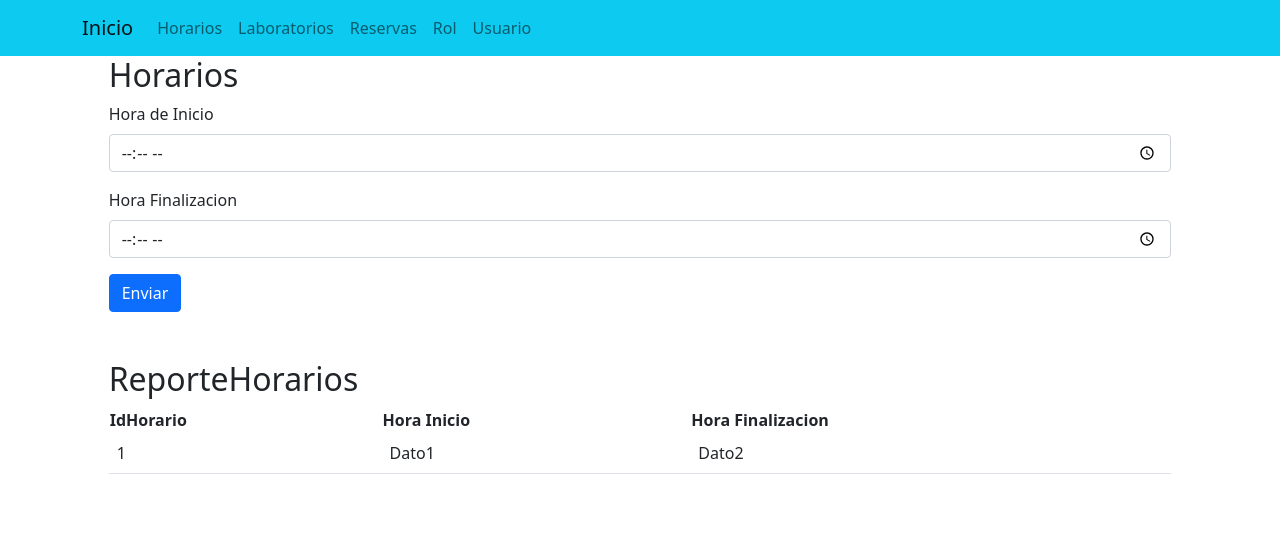
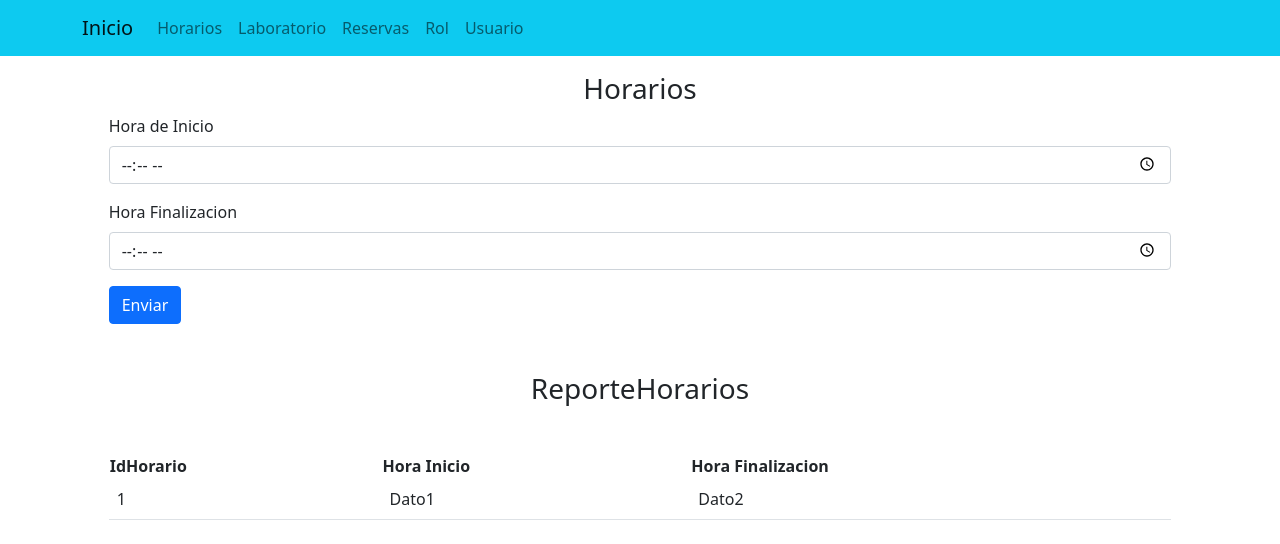
Before and after one commit to mariel2494/Proyecto-DAW1-React, a React (Vite) app in the folder Proyecto-React/: page /horarios in a window 1280 px wide. Shown: the top 544 px of the page. Built offline with nearby package versions, Linux system fonts and the light colour scheme.

Commit message:
Correciones centrados texto

```diff
--- a/Proyecto-React/src/componentes/Horarios.jsx
+++ b/Proyecto-React/src/componentes/Horarios.jsx
@@ -13,7 +13,7 @@ export const Horarios = () => {
 <container>
   <Row className="justify-content-md-center">
     <Col xs md='10'>
-    <h2>Horarios</h2>
+    <h3 className='text-center'>Horarios</h3>
 <Form >
       <Form.Group className="mb-3" controlId="formBasicEmail">
         <Form.Label>Hora de Inicio</Form.Label>
@@ -31,7 +31,7 @@ export const Horarios = () => {
     </Form>
 
 
-      <h2>ReporteHorarios</h2>
+      <h3 className='text-center mb-5'>ReporteHorarios</h3>
       <table class='table'>
         <th>IdHorario</th>
         <th>Hora Inicio</th>
--- a/Proyecto-React/src/componentes/Menu.jsx
+++ b/Proyecto-React/src/componentes/Menu.jsx
@@ -7,14 +7,14 @@ import Navbar from 'react-bootstrap/Navbar';
 export const Menu = () => {
   return (
     <>
-<Navbar bg="info" data-bs-theme="dark" expand="lg" className="bg-body-tertiary">
+<Navbar bg="info" data-bs-theme="dark" expand="lg" className="bg-body-tertiary mb-3">
       <Container>
         <Navbar.Brand href="inicio">Inicio</Navbar.Brand>
         <Navbar.Toggle aria-controls="basic-navbar-nav" />
         <Navbar.Collapse id="basic-navbar-nav">
           <Nav className="me-auto">
             <Nav.Link href="horarios">Horarios</Nav.Link>
-            <Nav.Link href="laboratorios">Laboratorios</Nav.Link>
+            <Nav.Link href="laboratorio">Laboratorio</Nav.Link>
             <Nav.Link href="reservas">Reservas</Nav.Link>
             <Nav.Link href="rol">Rol</Nav.Link>
             <Nav.Link href="usuario">Usuario</Nav.Link>
```
